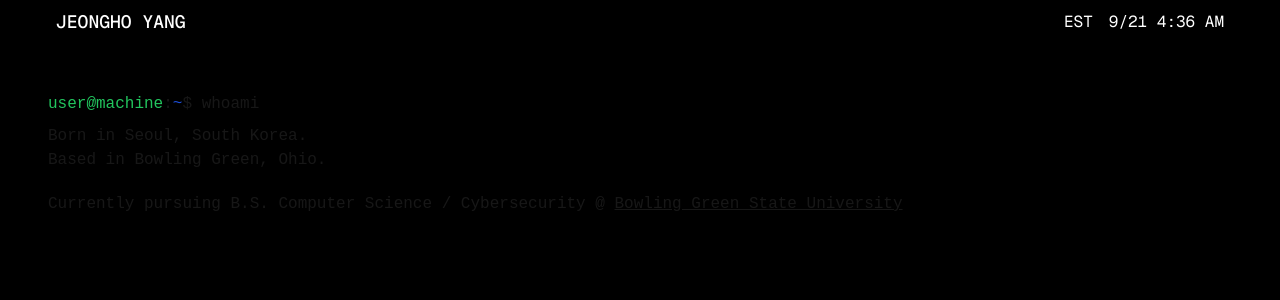
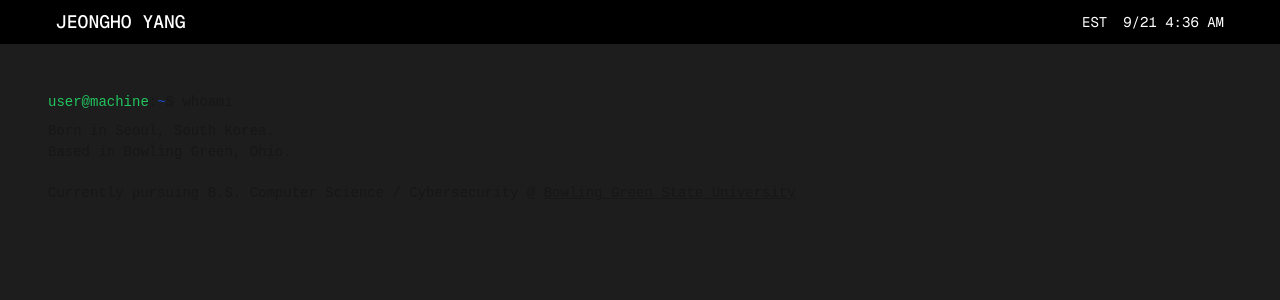
Before and after one commit to jeonghoyang12/jeongho-portfolio, a Next.js app: page / in a window 1280 px wide. Shown: the top 300 px of the page. Built offline with nearby package versions, Linux system fonts and the light colour scheme.

Commit message:
reafctor: font size and color

```diff
--- a/src/app/layout.tsx
+++ b/src/app/layout.tsx
@@ -16,7 +16,7 @@ export default function RootLayout({
 }) {
   return (
     <html lang="en" className={`${GeistMono.variable}`}>
-      <body className="bg-black">
+      <body className="bg-[#1d1d1d] text-[14px]">
         <Header />
         <div className="max-w-7xl mx-auto px-6 sm:px-8 lg:px-12">
           {children}
```
